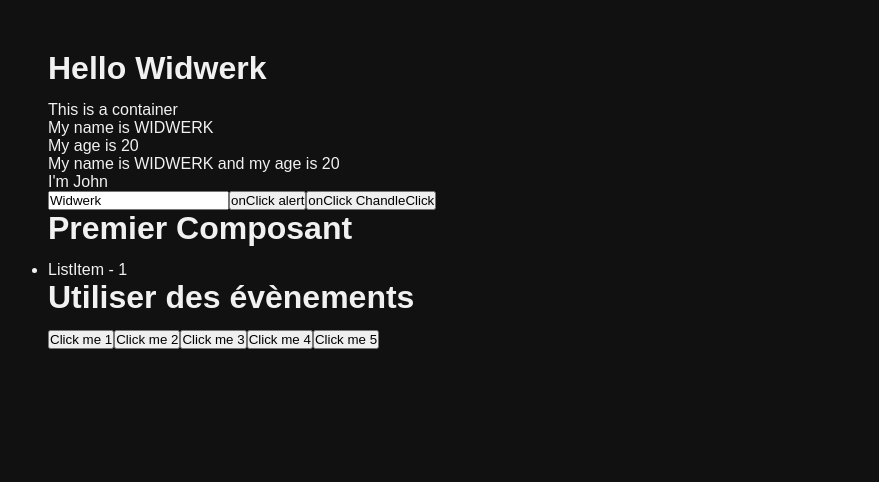
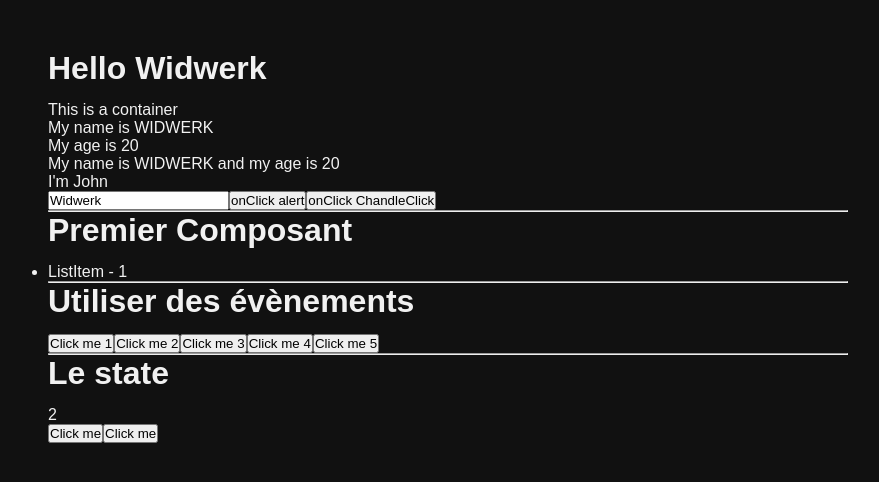
Before and after one commit to CodeurCopieur/react-js-cours, a React (Vite) app in the folder 2.Créer-une-app-React/3.Les-bases-de-React/: page / in a window 1280 px wide. Shown: the top 482 px of the page, without its empty margins (192-1071 px from the left). Built offline with nearby package versions, Linux system fonts and the light colour scheme.

Commit message:
Le state

```diff
--- a/2.Créer-une-app-React/3.Les-bases-de-React/src/App.jsx
+++ b/2.Créer-une-app-React/3.Les-bases-de-React/src/App.jsx
@@ -1,14 +1,19 @@
 import Container from "./lessons/1.Le-JSX/Container";
 import Composant from "./lessons/2.Premier-composant/Container";
 import Event from "./lessons/3.Utiliser-des-évènements/Container";
+import State from "./lessons/4.Le-state/Container";
 
 function App() {
 
   return (
     <div className="main-content">
       <Container />
+      <hr />
       <Composant />
+      <hr />
       <Event />
+      <hr />
+      <State />
     </div>
   )
 }
--- /dev/null
+++ b/2.Créer-une-app-React/3.Les-bases-de-React/src/lessons/4.Le-state/Container.jsx
@@ -0,0 +1,19 @@
+import { useState } from "react";
+
+export default function Container() {
+
+  const [countState, setCountState] = useState(2);
+
+  const handleClick = () => {
+    setCountState(countState + 1);
+  }
+
+  return (
+    <div>
+      <h1>Le state</h1>
+      <p>{countState}</p>
+      <button onClick={() => setCountState(countState + 1)}>Click me</button>
+      <button onClick={handleClick}>Click me</button>
+    </div>
+  )
+}
```
